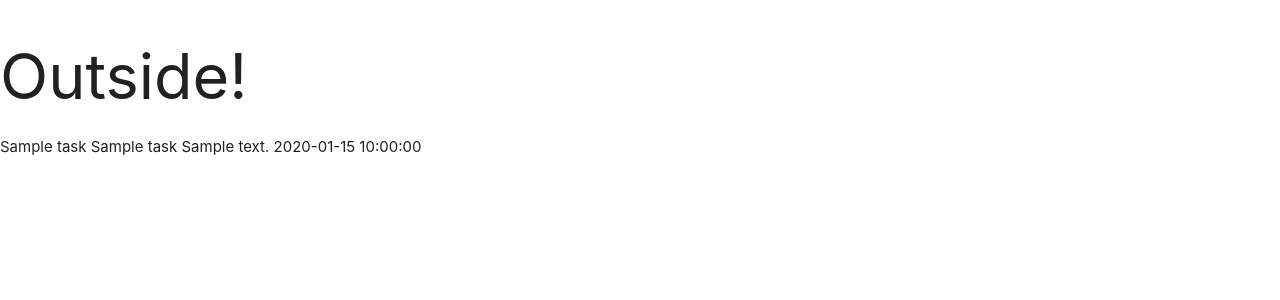
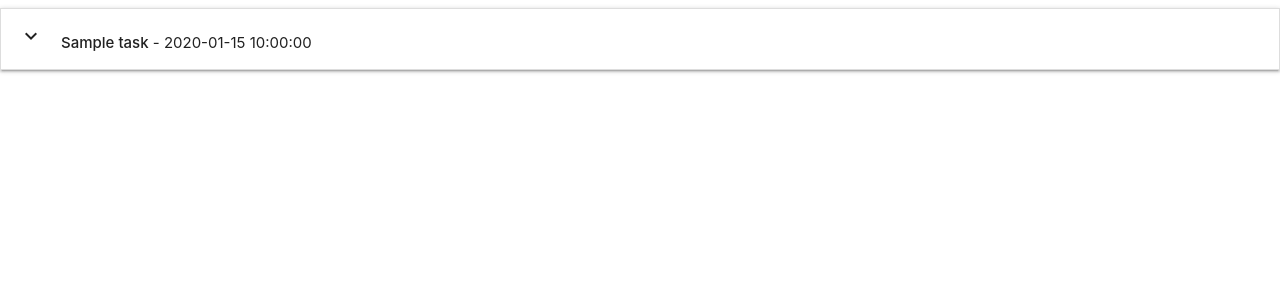
Before and after one commit to bullseyebill/MDB_miniproject, a Flask app: page / in a window 1280 px wide. Shown: the top 300 px of the page. Run offline with Flask 2, Linux system fonts and the light colour scheme; a database or web service that is not in the repository returns one stand-in record (values such as "Sample title"); some libraries are stand-ins or nearby versions.

Commit message:
collapse

```diff
--- a/templates/base.html
+++ b/templates/base.html
@@ -5,11 +5,17 @@
           <link rel="stylesheet" href="https://cdnjs.cloudflare.com/ajax/libs/materialize/1.0.0/css/materialize.min.css">
 
      </head>
+
      <body>
-         <h1>Outside!</h1>
-         {% block content %}{% endblock %}
+         {% block content %}
+         {% endblock %}
+
          <script src="https://cdnjs.cloudflare.com/ajax/libs/jquery/3.5.0/jquery.min.js"></script>
          <script src="https://cdnjs.cloudflare.com/ajax/libs/materialize/1.0.0/js/materialize.min.js"></script>
-
+         <script type="text/javascript">
+             $(document).ready(function() {
+                 $('.collapsible').collapsible();
+             });
+         </script>
      </body>
 </html>
--- a/templates/tasks.html
+++ b/templates/tasks.html
@@ -1,10 +1,20 @@
 {% extends 'base.html' %}
 {% block content %}
-        {% for task in tasks %}
-            {{task.task_name}}
-            {{task.category_name}}
-            {{task.task_description}}
-            {{task.is_urgent}}
-            {{task.due_date}}
-        {% endfor %}
+<ul class="collapsible" data-collapsible="accordion">
+    {% for task in tasks %}
+    <li>
+      <div class="collapsible-header">
+      <div class=" task_header col s9">
+              <i class="material-icons">expand_more</i><strong>{{task.task_name}}</strong> - {{task.due_date}}
+              </div>
+      </div>
+      <div class="collapsible-body">
+          <span>
+              {{task.task_description}}
+          </span>
+     </div>
+    </li>
+     {% endfor %}
+</ul>
+
 {% endblock %}
```
